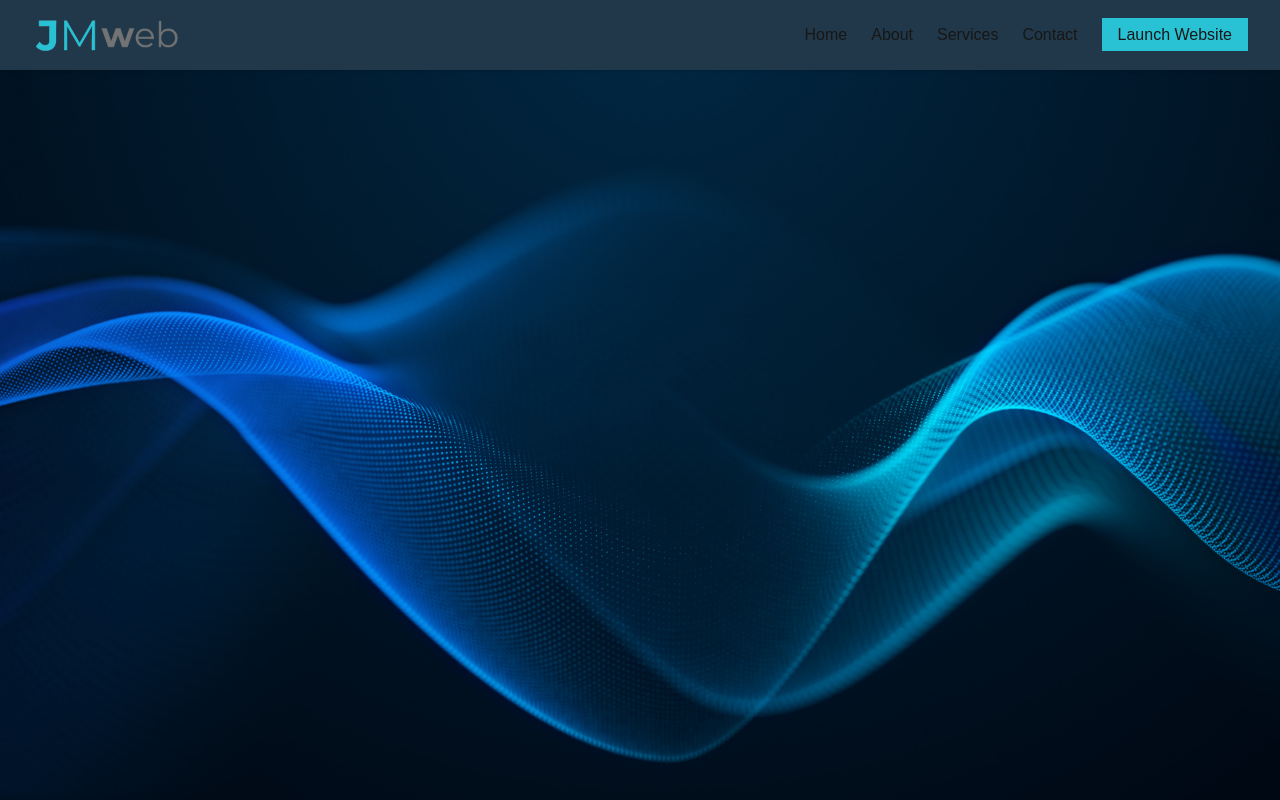
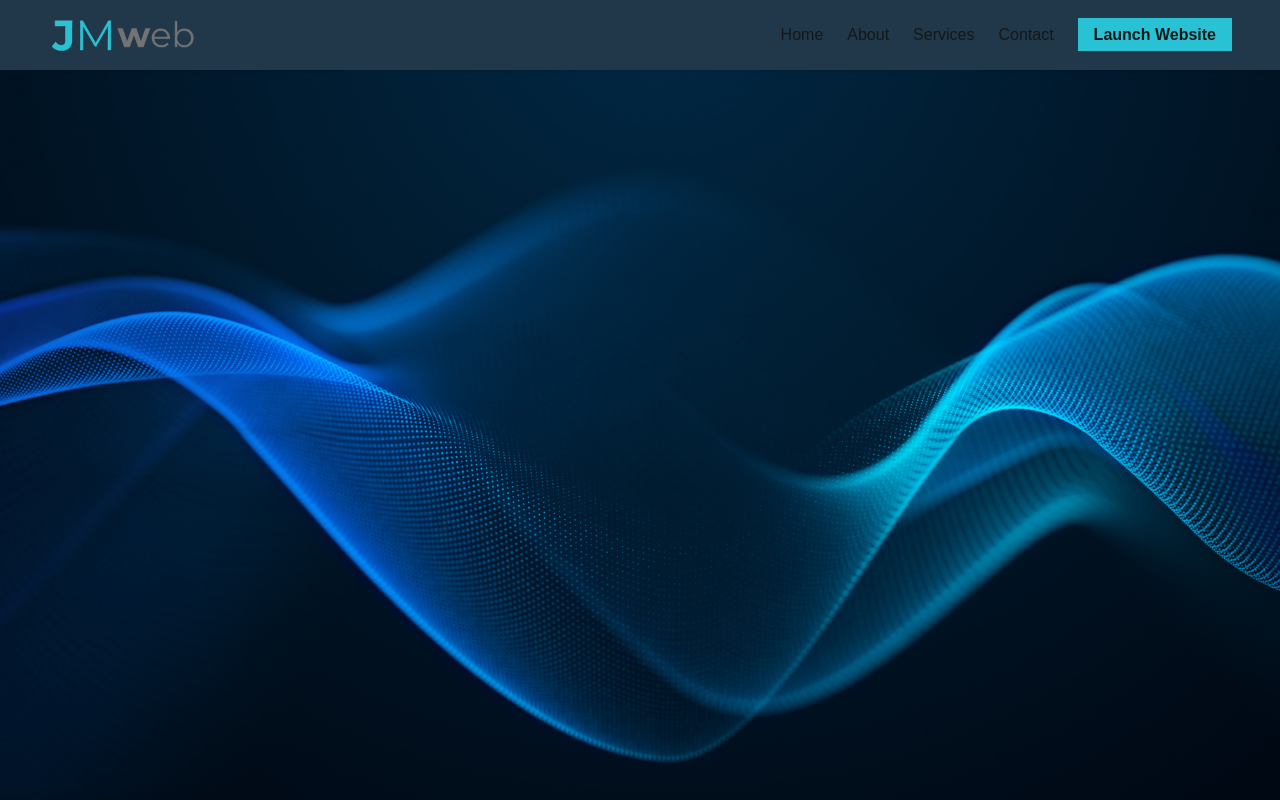
Before and after one commit to JackM510/Next.js-JMWEB, a Next.js app: page / in a window 1280 px wide. Shown: the top 800 px of the page. Built offline with nearby package versions, Linux system fonts and the light colour scheme.

Commit message:
Updated mobile dropdown menu, centered nav logo, and created container utility for header/footer

```diff
--- a/src/app/components/Navbar.tsx
+++ b/src/app/components/Navbar.tsx
@@ -8,12 +8,10 @@ export default function Navbar() {
   return (
     <nav className="
       bg-[var(--dark-azure)] h-[70px] sticky top-0 shadow
-      [&_a]:hover:transition-opacity [&_a]:hover:opacity-80">
-      <div className="w-full flex items-center justify-between py-[10px] px-4 md:px-8">
-        {/* Logo */}
-        <a href="#hero" className="flex items-center">
-          <img src="/assets/images/nav-logo.png" alt="JM Web Logo" className="w-[150px]" />
-        </a>
+      [&_a]:hover:transition-opacity [&_a]:hover:opacity-80
+      ">
+      <div className="w-full h-full relative flex items-center justify-between py-[10px] header-container">
+
         {/* Mobile toggle */}
         <button className="md:hidden" onClick={() => setOpen(!open)}>
           <svg width="24" height="24" stroke="white" strokeWidth="2" fill="none">
@@ -22,14 +20,36 @@ export default function Navbar() {
             <line x1="3" y1="18" x2="21" y2="18" />
           </svg>
         </button>
+
+        {/* Logo */}
+        <a href="#hero" className="absolute left-1/2 -translate-x-1/2
+        md:static md:left-auto md:translate-x-0
+        md:order-1">
+          <img src="/assets/images/nav-logo.png" alt="JM Web Logo" className="w-[150px]" />
+        </a>
+
         {/* Menu */}
-        <ul className={`md:flex gap-6 ${open ? "block" : "hidden"} md:block`}>
+        <ul
+      className={`
+        flex flex-col gap-4
+        absolute left-0 top-full w-full bg-[var(--dark-azure)] shadow-lg
+        px-6 py-4
+        transition-all duration-300
+        ${open ? "opacity-100" : "opacity-0 -translate-y-4 pointer-events-none"}
+
+        /* Desktop overrides */
+        md:order-2 md:static md:flex-row md:gap-6 md:w-auto md:p-0 md:bg-transparent md:shadow-none
+        md:opacity-100 md:translate-y-0 md:pointer-events-auto
+      `}
+    >
       <li><a href="#hero">Home</a></li>
       <li><a href="#about">About</a></li>
       <li><a href="#services">Services</a></li>
       <li><a href="#contact">Contact</a></li>
       <li>
-            <a href="#start-website" className="bg-[var(--azure)] font-medium py-2 px-4">Launch Website</a>
+        <a href="#start-website" className="bg-[var(--azure)] font-semibold py-2 px-4">
+          Launch Website
+        </a>
       </li>
     </ul>
       </div>
--- a/src/app/globals.css
+++ b/src/app/globals.css
@@ -1,4 +1,10 @@
 @import "tailwindcss";
+
+@layer utilities {
+  .header-container {
+    @apply w-full px-4 md:px-8 lg:px-12;
+  }
+}
 
 :root {
   --dark-azure: #203849;
@@ -22,6 +28,11 @@
   }
 }
 
+
+
+html {
+  scroll-behavior: smooth;
+}
 body {
   background: var(--background);
   color: var(--foreground);
```
Lines whose indentation alone changed are shown as unchanged.
